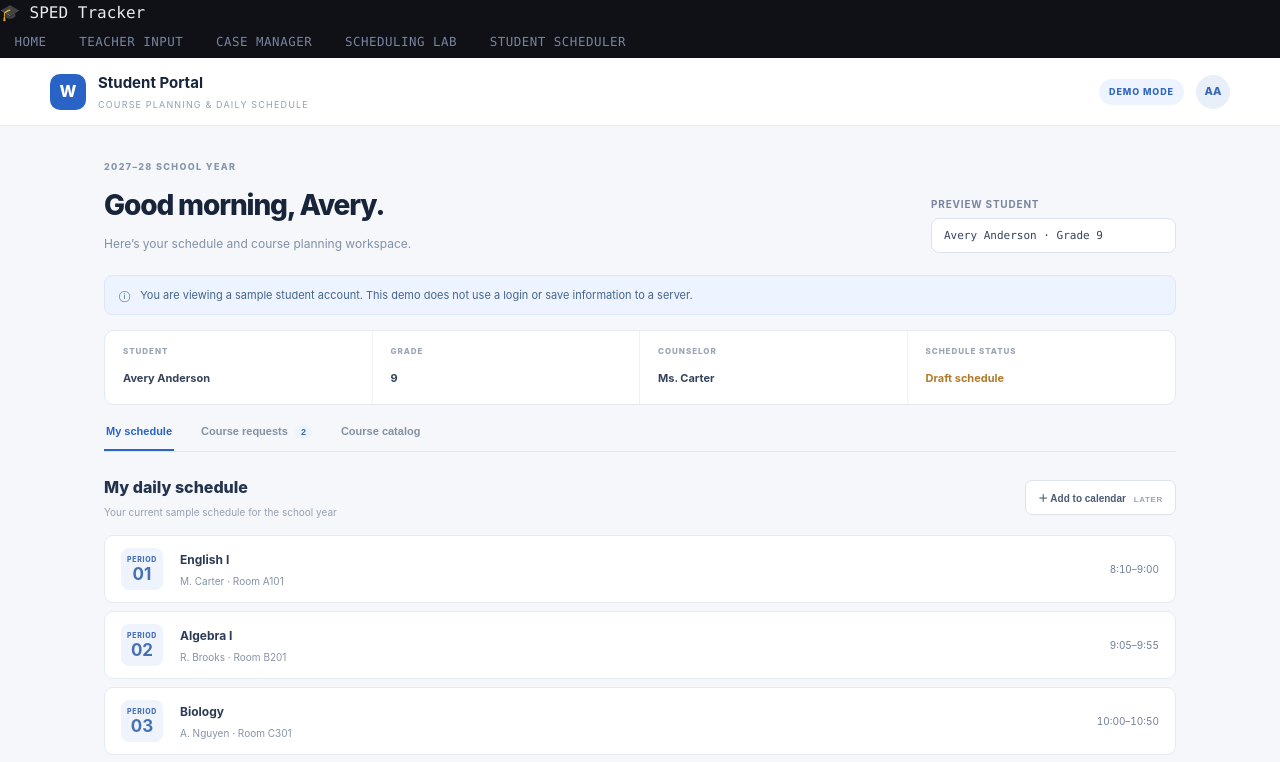
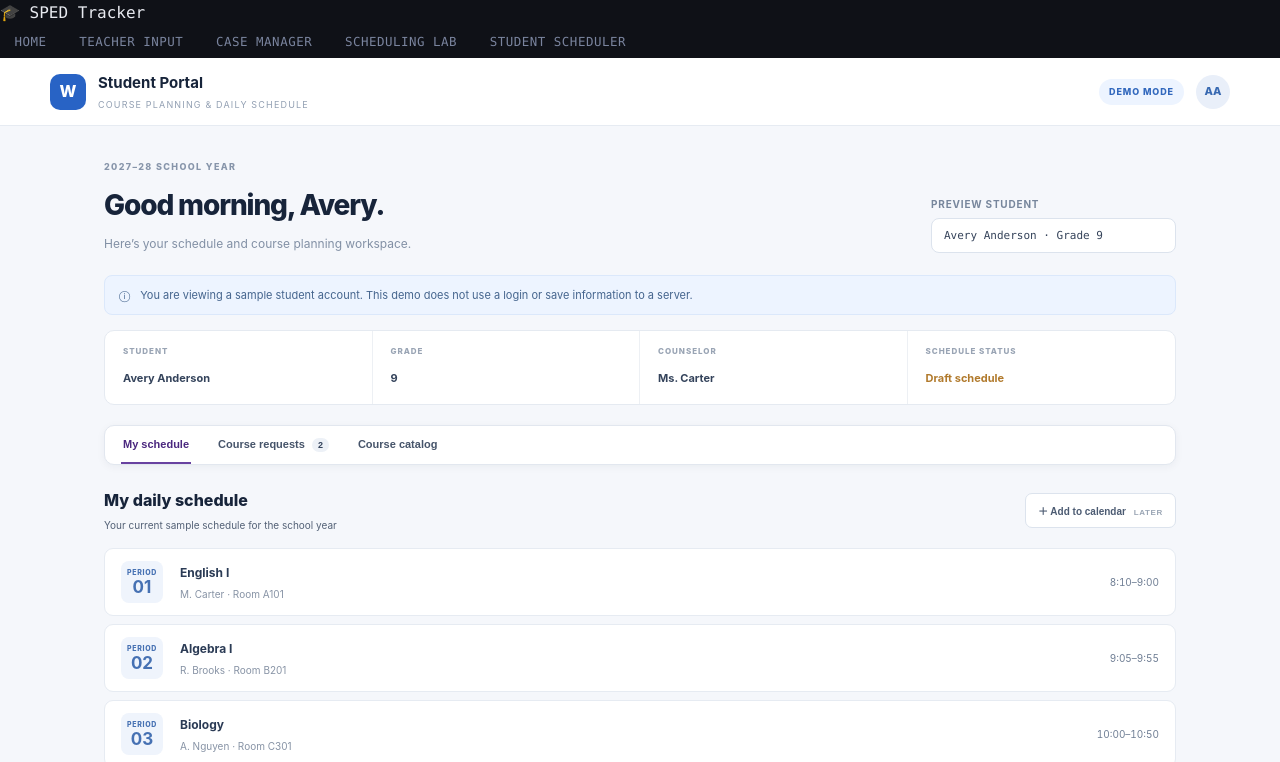
Before and after one commit to jjester58-eng/sped-tracker, a Next.js app: page /student-scheduler in a window 1280 px wide. Shown: the top 762 px of the page. Built offline with nearby package versions, Linux system fonts and the light colour scheme.

Commit message:
Improve course planner tab contrast

```diff
--- a/app/student-scheduler/student.module.css
+++ b/app/student-scheduler/student.module.css
@@ -10,3 +10,38 @@
 .catalogGrid {display:grid;grid-template-columns:repeat(3,minmax(0,1fr));gap:11px}.catalogCard {background:white;border:1px solid #e6ebf2;border-radius:9px;padding:15px}.catalogCard>span {font-size:8px;color:#5078b4;font-weight:800;letter-spacing:.1em}.catalogCard h3 {font-size:12px;color:#30415c;margin-top:8px}.catalogCard p,.catalogCard small {display:block;font-size:9px;color:#929eae;margin-top:5px}.catalogCard button {border:0;background:none;padding:0;margin-top:13px;color:#326bc2;font-size:9px;font-weight:750;cursor:pointer}.footer {text-align:center;color:#a2acba;font-size:8px;letter-spacing:.1em;padding:25px 0 5px}.footer span {padding:0 7px;color:#c5ccd5}
 @media(max-width:760px) {.header{padding:0 15px}.container{padding:23px 14px}.welcome{align-items:flex-start;flex-direction:column}.profileStrip{grid-template-columns:repeat(2,1fr)}.profileStrip div:nth-child(2){border-right:0}.profileStrip div:nth-child(3){border-top:1px solid #edf0f4}.profileStrip div:nth-child(4){border-top:1px solid #edf0f4}.requestLayout{grid-template-columns:1fr}.requestSummary{position:static}.catalogGrid{grid-template-columns:repeat(2,minmax(0,1fr))}.courseNote{display:none}}
 @media(max-width:480px) {.welcome h1{font-size:23px}.studentPicker,.studentPicker select{width:100%}.tabs{gap:15px}.tabs button{font-size:10px}.classCard{gap:10px;padding:10px}.time{font-size:9px}.catalogGrid{grid-template-columns:1fr}.calendarHint{align-items:flex-start}.calendarHint>span{display:none}}
+
+
+/* Accessible contrast for course-planning navigation and section title. */
+.page .tabs {
+  background: #ffffff !important;
+  border: 1px solid #e2e7ef !important;
+  border-radius: 10px !important;
+  padding: 12px 16px 0 !important;
+  box-shadow: 0 2px 8px rgba(23, 36, 58, 0.05);
+}
+.page .tabs button {
+  color: #46546a !important;
+  font-weight: 750 !important;
+}
+.page .tabs button:hover { color: #35205f !important; }
+.page .tabs button.activeTab {
+  color: #4b287f !important;
+  border-bottom-color: #6842a0 !important;
+}
+.page .tabs button span {
+  color: #34445d !important;
+  background: #edf1f7 !important;
+}
+.page .sectionHeading h2 {
+  color: #17243a !important;
+  font-weight: 800 !important;
+}
+.page .sectionHeading p { color: #536176 !important; }
+.page .requestCount {
+  color: #34445d !important;
+  background: #edf1f7 !important;
+}
+@media (max-width: 480px) {
+  .page .tabs { padding-left: 10px !important; padding-right: 10px !important; }
+}
```
